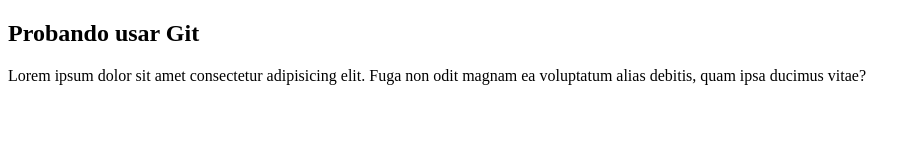
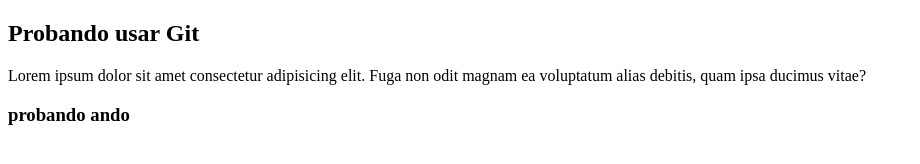
Before and after one commit to guillerminamagris/Prueba, a plain HTML site: page index.html in a window 1280 px wide. Shown: the whole page, without its empty margins (0-920 px from the left). Drawn offline with Linux system fonts and the light colour scheme.

Commit message:
segunda prueba

```diff
--- a/index.html
+++ b/index.html
@@ -8,5 +8,6 @@
 <body>
     <h2>Probando usar Git</h2>
     <p>Lorem ipsum dolor sit amet consectetur adipisicing elit. Fuga non odit magnam ea voluptatum alias debitis, quam ipsa ducimus vitae?</p>
+    <h3>probando ando</h3>
 </body>
 </html>
```
